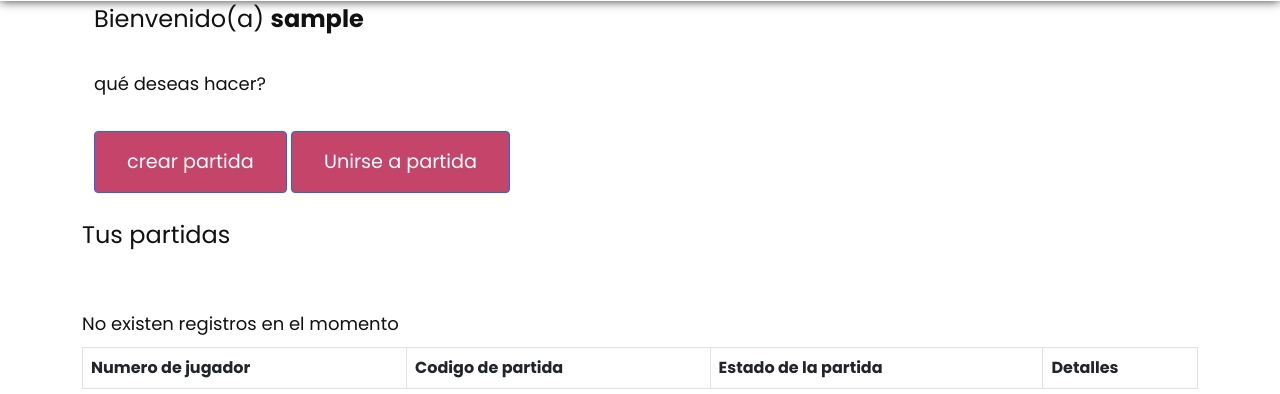
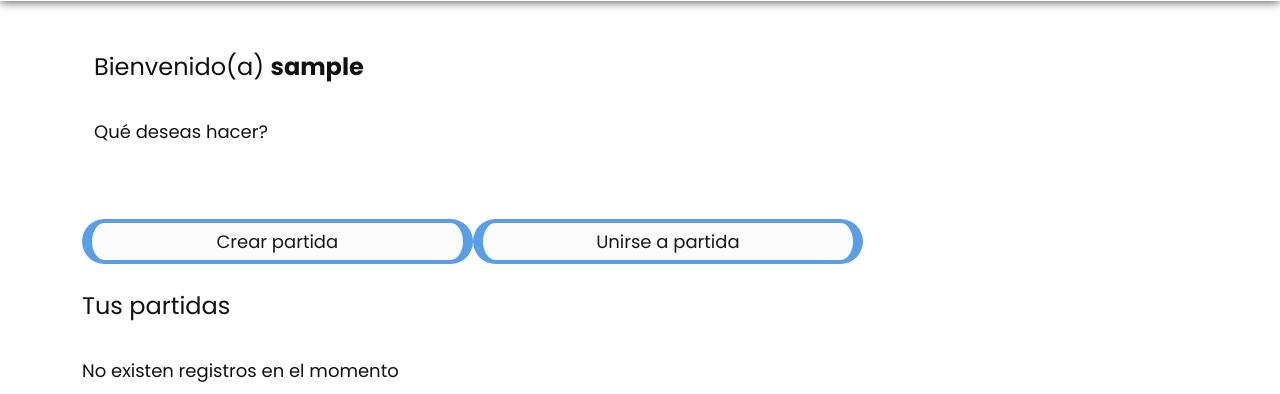
Before and after one commit to AlejoCifuentes98/senasoft2021, a Django app: page /perfil/ in a window 1280 px wide. Shown: the part 292-686 px from the top of the page. Run offline with Django 3.2, Linux system fonts and the light colour scheme; the visitor is signed in with stand-in values (Sample User, id 1); data comes from the database, SQL or seed files in the repository; data that the repository does not hold is empty; some libraries are stand-ins or nearby versions.

Commit message:
ultimo cambio

```diff
--- a/templates/partida/perfil.html
+++ b/templates/partida/perfil.html
@@ -2,14 +2,15 @@
 
 
 {% block contenido %}
+<br><br>
     <div class="container">
         <h1> Bienvenido(a) <strong>{{jugador.username}}</strong></h1>
         <br>
-        <h3> qué deseas hacer?</h3>
+        <h3> Qué deseas hacer?</h3>
         <br>
-        <div class="d-grid gap-2 d-md-block">
-            <a type="button" class="btn btn-primary" href="{% url 'partida_crear' %}">crear partida</a>
-            <a type="button" class="btn btn-primary" href="{% url 'partida_ingresar' %}">Unirse a partida</a>
+        <div class="row">
+            <a type="button" class="shop_bt" href="{% url 'partida_crear' %}">Crear partida</a>
+            <a type="button" class="shop_bt_2 a:hover" href="#">Unirse a partida</a>
 
         </div>
     </div>
@@ -50,7 +51,7 @@
                     <div class="row">
                         <div class="col justify-content-center">
                             <br>
-                            <br>
+
                             <h3>No existen registros en el momento</h3>
                         </div>
                     </div>
```
Also changed, not shown: templates/partida/login.html (+12 -3 lines), templates/partida/partida_detalle.html (+6 -5 lines).
